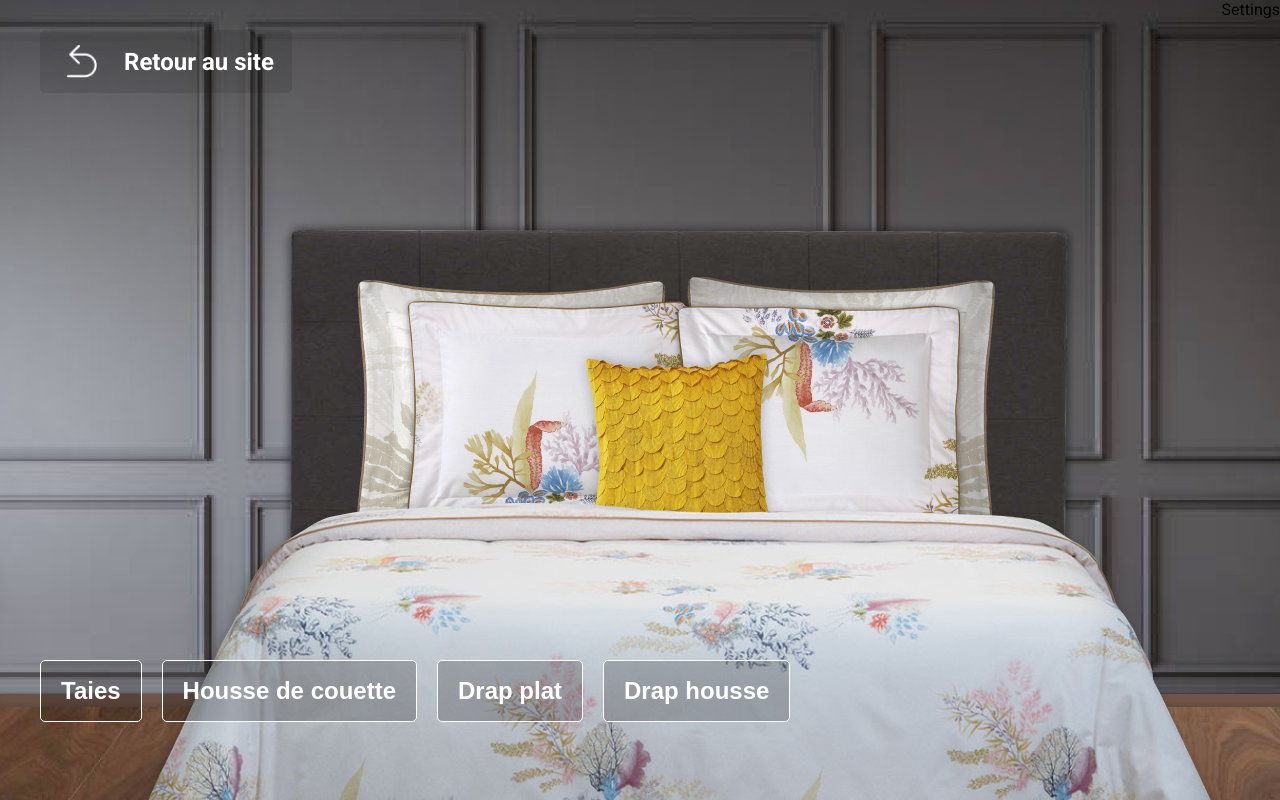
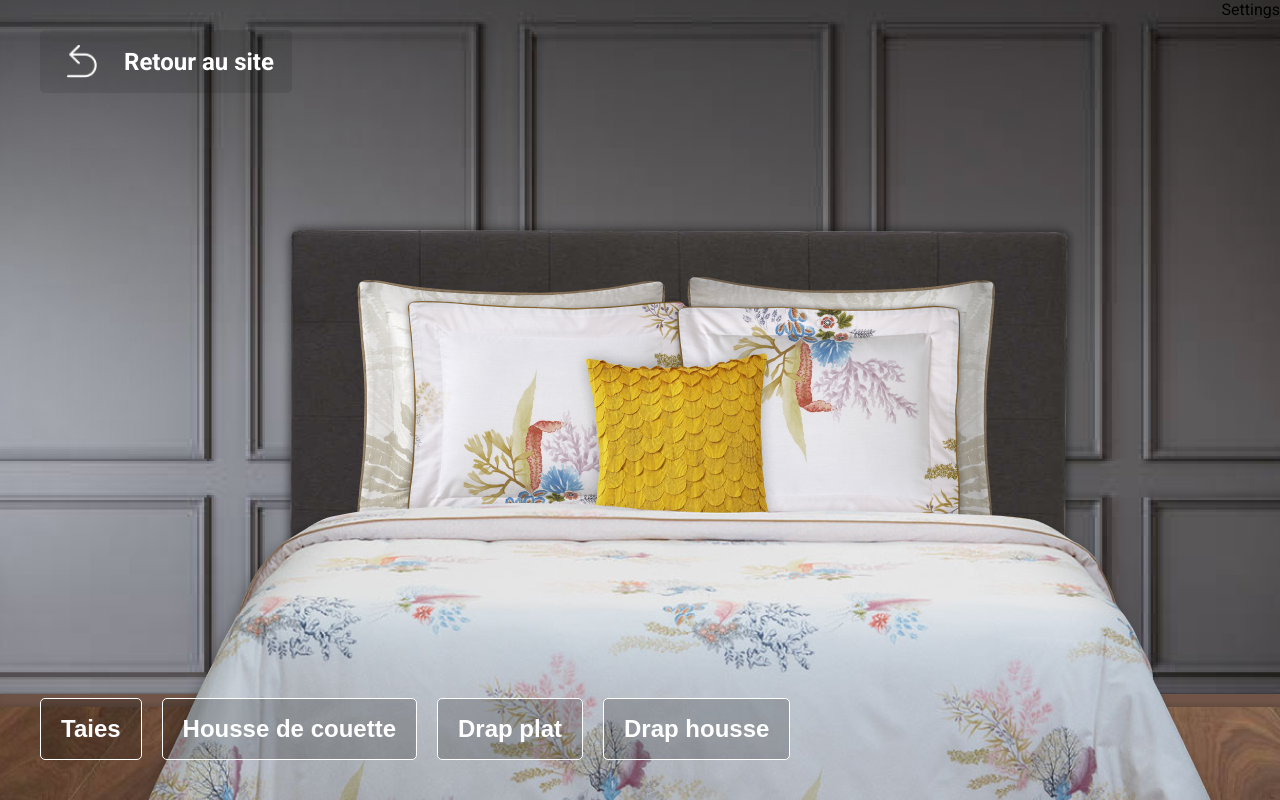
Before and after one commit to FlorianDurand/yves-delorme-simulateur, a Next.js app: page / in a window 1280 px wide. Shown: the top 800 px of the page. Built offline with nearby package versions, Linux system fonts and the light colour scheme.

Commit message:
Bottom footer fix

```diff
--- a/components/Footer.module.css
+++ b/components/Footer.module.css
@@ -3,7 +3,7 @@
     bottom: 40px;
     left: 40px;
     width: 100%;
-    height: 100px;
+    height: auto;
 }
 
 .buttons{
```
